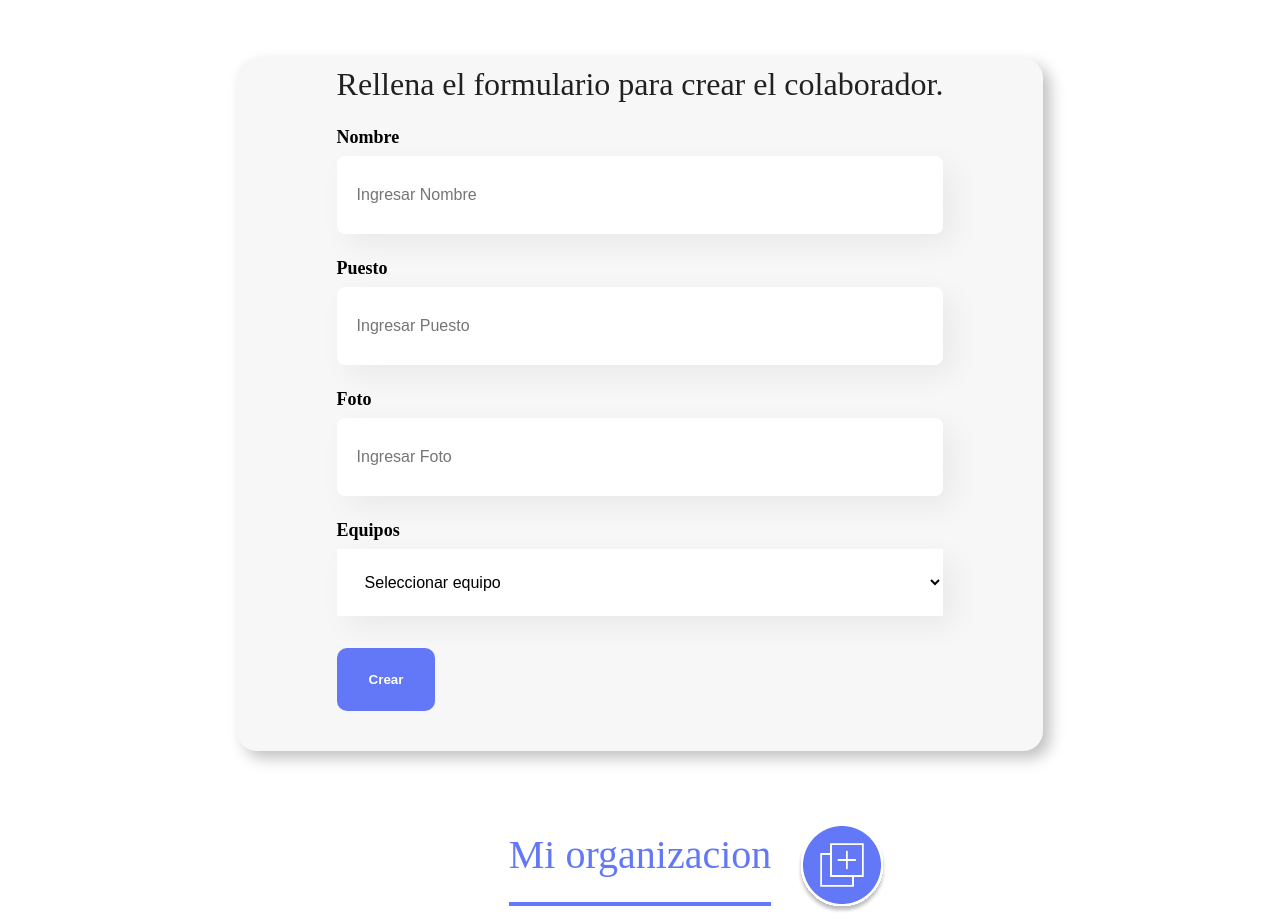
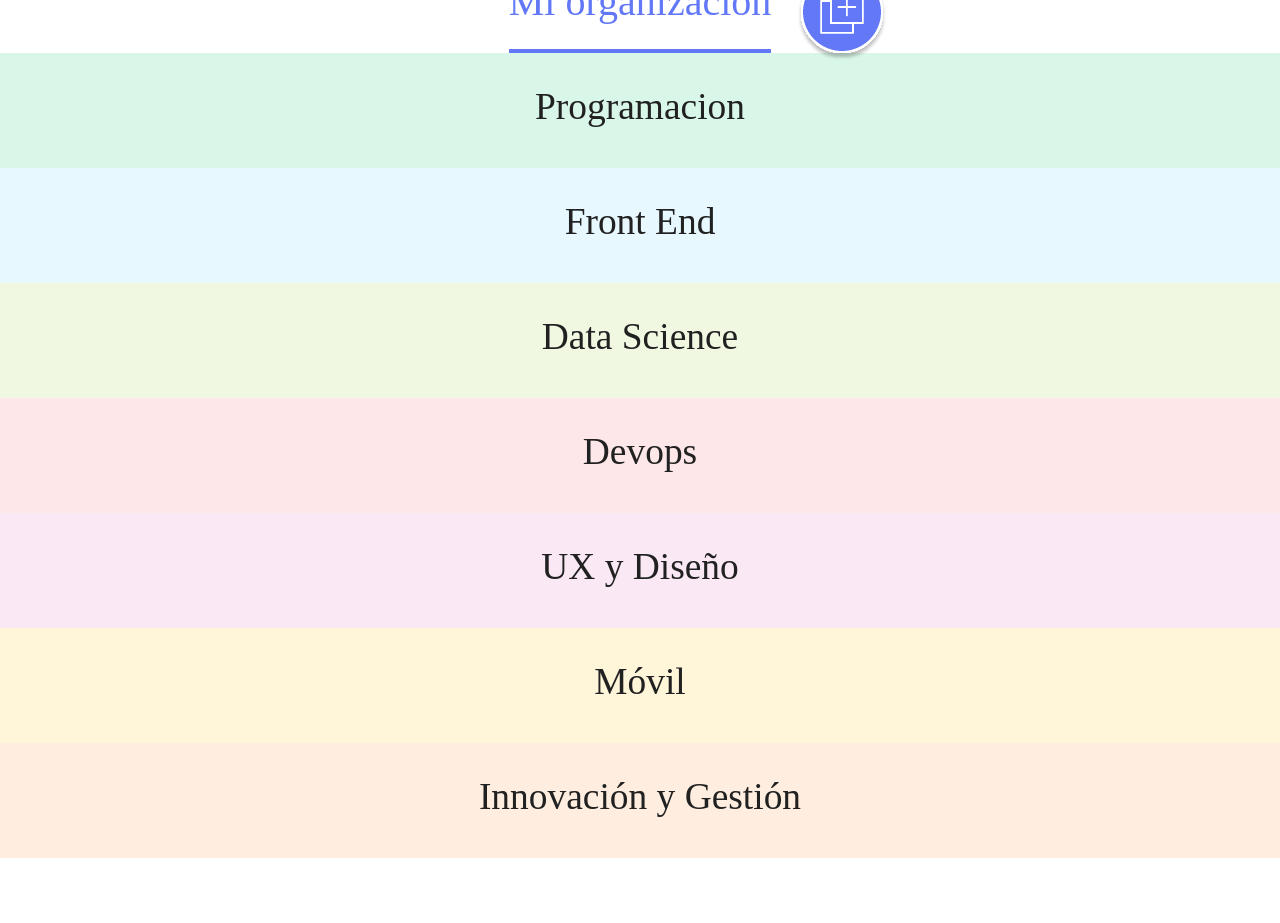
Before and after one commit to YossecSA/Organizacion-Empresa-Alura, a React (Vite) app: page / in a window 1280 px wide. Shown: the part 520-1443 px from the top of the page. After the commit the page ends 1378 px from the top, so only its background shows below. Built offline with nearby package versions, Linux system fonts and the light colour scheme.

Commit message:
se refactorizo el codigo

```diff
--- a/src/App.jsx
+++ b/src/App.jsx
@@ -1,23 +1,68 @@
 import React, { useState } from "react";
 import Header from "./components/header/Header";
-import './App.css';
+import "./App.css";
 import Formulario from "./components/Formulario/Formulario";
 import MiOrg from "./components/MiOrg/MiOrg";
+import Equipo from "./components/Equipo/Equipo";
 
 const App = () => {
-
-    const [mostrarFormulario, setMostrarFormulario] = useState(true)
+    const [mostrarFormulario, setMostrarFormulario] = useState(false);
 
     const cambiarMostrar = () => {
-        setMostrarFormulario(!mostrarFormulario)
-    }
+        setMostrarFormulario(!mostrarFormulario);
+    };
+
+    const Equipos = [
+        {
+            titulo: "Programacion",
+            colorPrimario: "#D9F7E9",
+            colorSecundario: "#57C278",
+        },
+        {
+            titulo: "Front End",
+            colorPrimario: "#E8F8FF",
+            colorSecundario: "#82CFFA",
+        },
+        {
+            titulo: "Data Science",
+            colorPrimario: "#F0F8E2",
+            colorSecundario: "#A6D157",
+        },
+        {
+            titulo: "Devops",
+            colorPrimario: "#FDE7E8",
+            colorSecundario: "#E06B69",
+        },
+        {
+            titulo: "UX y Diseño",
+            colorPrimario: "#FAE9F5",
+            colorSecundario: "#DB6EBF",
+        },
+        {
+            titulo: "Móvil",
+            colorPrimario: "#FFF5D9",
+            colorSecundario: "#FFBA05",
+        },
+        {
+            titulo: "Innovación y Gestión",
+            colorPrimario: "#FFEEDF",
+            colorSecundario: "#FF8A29",
+        },
+    ];
 
     return (
         <div>
             <Header />
-            {mostrarFormulario === true ?  <Formulario/> : <></>}
+            {mostrarFormulario === true ? (
+                <Formulario equipos={Equipos.map((equipo) => equipo.titulo)} />
+            ) : (
+                <></>
+            )}
 
             <MiOrg cambiarMostrar={cambiarMostrar} />
+            {Equipos.map((equipo) => {
+                return <Equipo datos={equipo} key={equipo.titulo} />;
+            })}
         </div>
     );
 };
--- /dev/null
+++ b/src/components/Equipo/Equipo.css
@@ -0,0 +1,12 @@
+.equipo{
+    width: 100%;
+    padding: 32px;
+    text-align: center;
+    font-size: 32px;
+}
+.equipo h3{
+    font-weight: 400;
+    color: #212121;
+    display: inline-block;
+    padding-bottom: 8px;
+}
--- /dev/null
+++ b/src/components/Equipo/Equipo.jsx
@@ -0,0 +1,16 @@
+import React from "react";
+import "./Equipo.css";
+
+const Equipo = (props) => {
+
+    const { titulo, colorPrimario, colorSecundario } = props.datos
+
+    return (
+        <section className="equipo" style={{backgroundColor: colorPrimario}}>
+            <h3>{titulo}</h3>
+            <div className="colaboradores" style={{ borderBottom: colorSecundario }}></div>
+        </section>
+    );
+};
+
+export default Equipo;
--- a/src/components/Formulario/Formulario.jsx
+++ b/src/components/Formulario/Formulario.jsx
@@ -4,7 +4,7 @@ import CampoTexto from "../CampoTexto/CampoTexto";
 import ListaOpciones from "../ListaOpciones/ListaOpciones";
 import Boton from "../Boton/Boton";
 
-const Formulario = () => {
+const Formulario = (props) => {
     const [nombre, setNombre] = useState("");
     const [puesto, setPuesto] = useState("");
     const [foto, setFoto] = useState("");
@@ -17,10 +17,9 @@ const Formulario = () => {
             nombre,
             puesto,
             foto,
-            equipo
+            equipo,
         };
     };
-
     return (
         <section className="formulario">
             <form onSubmit={manejarEnvio}>
@@ -46,7 +45,11 @@ const Formulario = () => {
                     valor={foto}
                     actualizarValor={setFoto}
                 />
-                <ListaOpciones valor={equipo} actualizarEquipo={setEquipo} />
+                <ListaOpciones
+                    valor={equipo}
+                    actualizarEquipo={setEquipo}
+                    equipo={props.equipos}
+                />
                 <Boton texto="Crear" />
             </form>
         </section>
--- a/src/components/ListaOpciones/ListaOpciones.jsx
+++ b/src/components/ListaOpciones/ListaOpciones.jsx
@@ -1,20 +1,9 @@
 import React from "react";
 import "./ListaOpciones.css";
 const ListaOpciones = (props) => {
-    const Equipos = [
-        "Programacion",
-        "Front End",
-        "Data Science",
-        "Devops",
-        "UX y Diseño",
-        "Móvil",
-        "Innovación y Gestión",
-    ];
-
     const manejarCambio = (e) => {
         props.actualizarEquipo(e.target.value);
     };
-
     return (
         <div className="lista-opciones">
             <label>Equipos</label>
@@ -22,7 +11,7 @@ const ListaOpciones = (props) => {
                 <option value="" disabled defaultValue="" hidden>
                     Seleccionar equipo
                 </option>
-                {Equipos.map((equipo, index) => (
+                {props.equipo.map((equipo, index) => (
                     <option key={index} value={equipo}>
                         {equipo}
                     </option>
```
